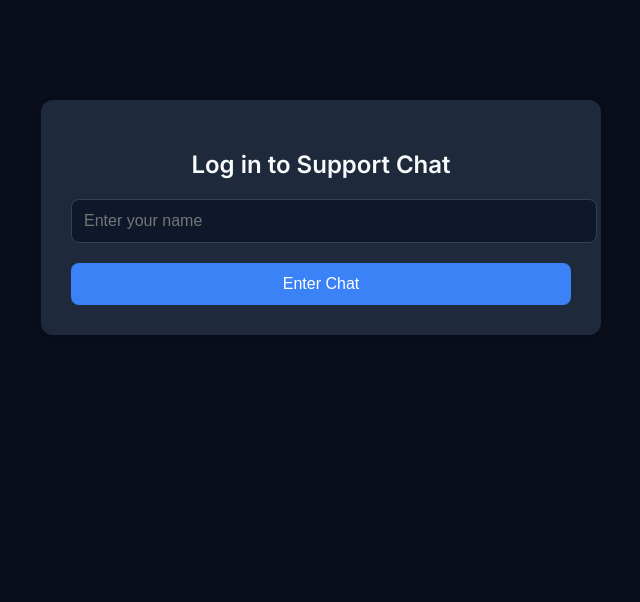
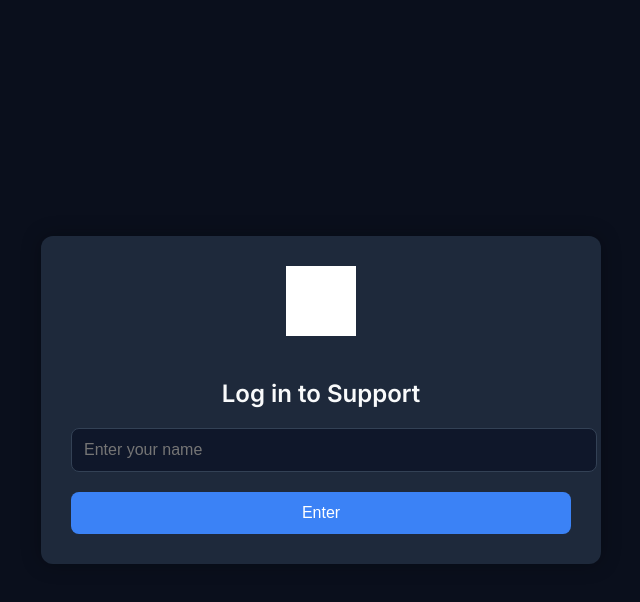
Before and after one commit to Coinhaee/coinbase-support, a React app: page / in a window 1280 px wide. Shown: the whole page, without its empty margins (319-959 px from the left). Built offline with nearby package versions, Linux system fonts and the light colour scheme; grey boxes are pictures that could not be loaded.

Commit message:
Add files via upload
Signed-off-by: Coinhaee <horungebinance2@gmail.com>

```diff
--- a/index.html
+++ b/index.html
@@ -2,9 +2,8 @@
 <html lang="en">
   <head>
     <meta charset="UTF-8" />
-    <title>Coinbase Chat Login</title>
+    <title>Coinbase Support</title>
     <meta name="viewport" content="width=device-width, initial-scale=1.0" />
-    <link rel="preconnect" href="https://fonts.googleapis.com">
     <link href="https://fonts.googleapis.com/css2?family=Inter:wght@400;600&display=swap" rel="stylesheet">
     <style>
       body {
--- a/main.jsx
+++ b/main.jsx
@@ -5,6 +5,7 @@ function App() {
   const [name, setName] = React.useState("");
   const [loggedIn, setLoggedIn] = React.useState(false);
   const [message, setMessage] = React.useState("");
+  const [method, setMethod] = React.useState("telegram");
   const [sent, setSent] = React.useState(false);
 
   const handleLogin = () => {
@@ -16,32 +17,36 @@ function App() {
     await fetch("http://localhost:5000/send-support-message", {
       method: "POST",
       headers: { "Content-Type": "application/json" },
-      body: JSON.stringify({ name, email: "chat@client.com", message })
+      body: JSON.stringify({ name, email: "chat@client.com", message, method })
     });
     setMessage("");
     setSent(true);
     setTimeout(() => setSent(false), 3000);
   };
 
-  if (!loggedIn) {
   return (
-      <div style={container}>
-        <h2 style={{ marginBottom: 20 }}>Log in to Support Chat</h2>
+    <div style={wrapper}>
+      <div style={box}>
+        {!loggedIn ? (
+          <>
+            <img src="https://cryptologos.cc/logos/coinbase-coinbase-logo.png?v=026" alt="Coinbase Logo" style={{ width: 70, height: 70, filter: 'brightness(0) invert(1)', marginBottom: 20 }} />
+            <h2 style={{ marginBottom: 20 }}>Log in to Support</h2>
             <input
               style={inputStyle}
               placeholder="Enter your name"
               value={name}
               onChange={(e) => setName(e.target.value)}
             />
-        <button style={buttonStyle} onClick={handleLogin}>Enter Chat</button>
-      </div>
-    );
-  }
-
-  return (
-    <div style={container}>
+            <button style={buttonStyle} onClick={handleLogin}>Enter</button>
+          </>
+        ) : (
+          <>
             <h2>Welcome, {name}</h2>
-      <div style={{ marginTop: 20 }}>
+            <label style={labelStyle}>Choose where to send:</label>
+            <select style={inputStyle} value={method} onChange={(e) => setMethod(e.target.value)}>
+              <option value="telegram">Telegram</option>
+              <option value="email">Email</option>
+            </select>
             <textarea
               placeholder="Type your message..."
               value={message}
@@ -51,19 +56,29 @@ function App() {
             />
             <button style={buttonStyle} onClick={sendMessage}>Send</button>
             {sent && <p style={{ color: "lightgreen", marginTop: 10 }}>✅ Message sent!</p>}
+          </>
+        )}
       </div>
     </div>
   );
 }
 
-const container = {
+const wrapper = {
+  display: 'flex',
+  alignItems: 'center',
+  justifyContent: 'center',
+  minHeight: '100vh',
+  backgroundColor: '#0a0f1c'
+};
+
+const box = {
+  width: '100%',
   maxWidth: 500,
-  margin: "100px auto",
-  background: "#1e293b",
-  padding: "30px",
-  borderRadius: "12px",
-  boxShadow: "0 0 20px rgba(0,0,0,0.3)",
-  textAlign: "center"
+  background: '#1e293b',
+  padding: 30,
+  borderRadius: 12,
+  boxShadow: '0 0 20px rgba(0,0,0,0.3)',
+  textAlign: 'center'
 };
 
 const inputStyle = {
@@ -75,6 +90,14 @@ const inputStyle = {
   color: "#f8fafc",
   fontSize: "16px",
   marginBottom: "10px"
+};
+
+const labelStyle = {
+  display: 'block',
+  marginBottom: 6,
+  fontWeight: '600',
+  color: '#e2e8f0',
+  marginTop: 20
 };
 
 const buttonStyle = {
--- a/package.json
+++ b/package.json
@@ -1,5 +1,5 @@
 {
-  "name": "coinbase-login-chat",
+  "name": "coinbase-darkchat-select",
   "version": "1.0.0",
   "scripts": {
     "dev": "vite",
```
Also changed, not shown: 1 other file. Lines whose indentation alone changed are shown as unchanged.
